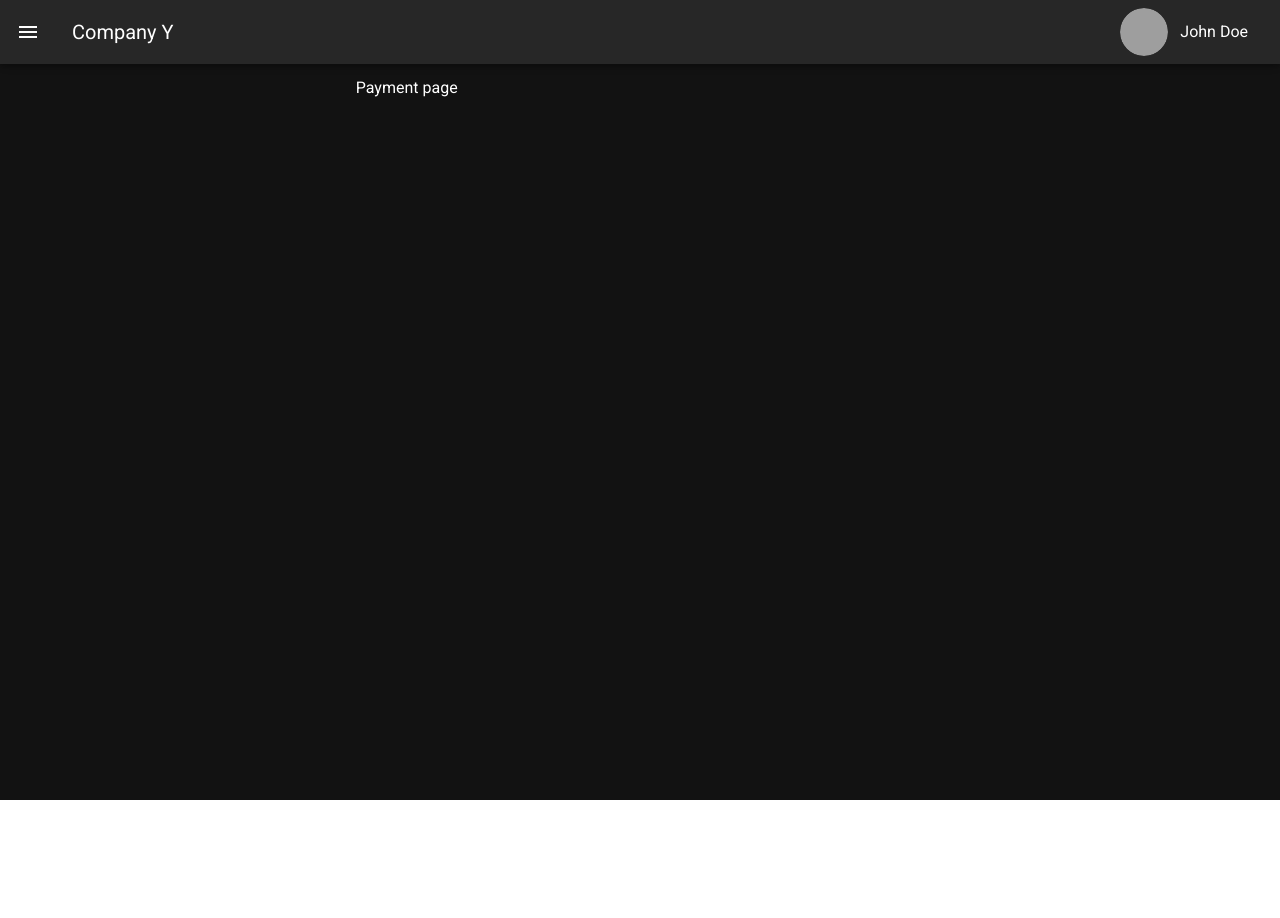
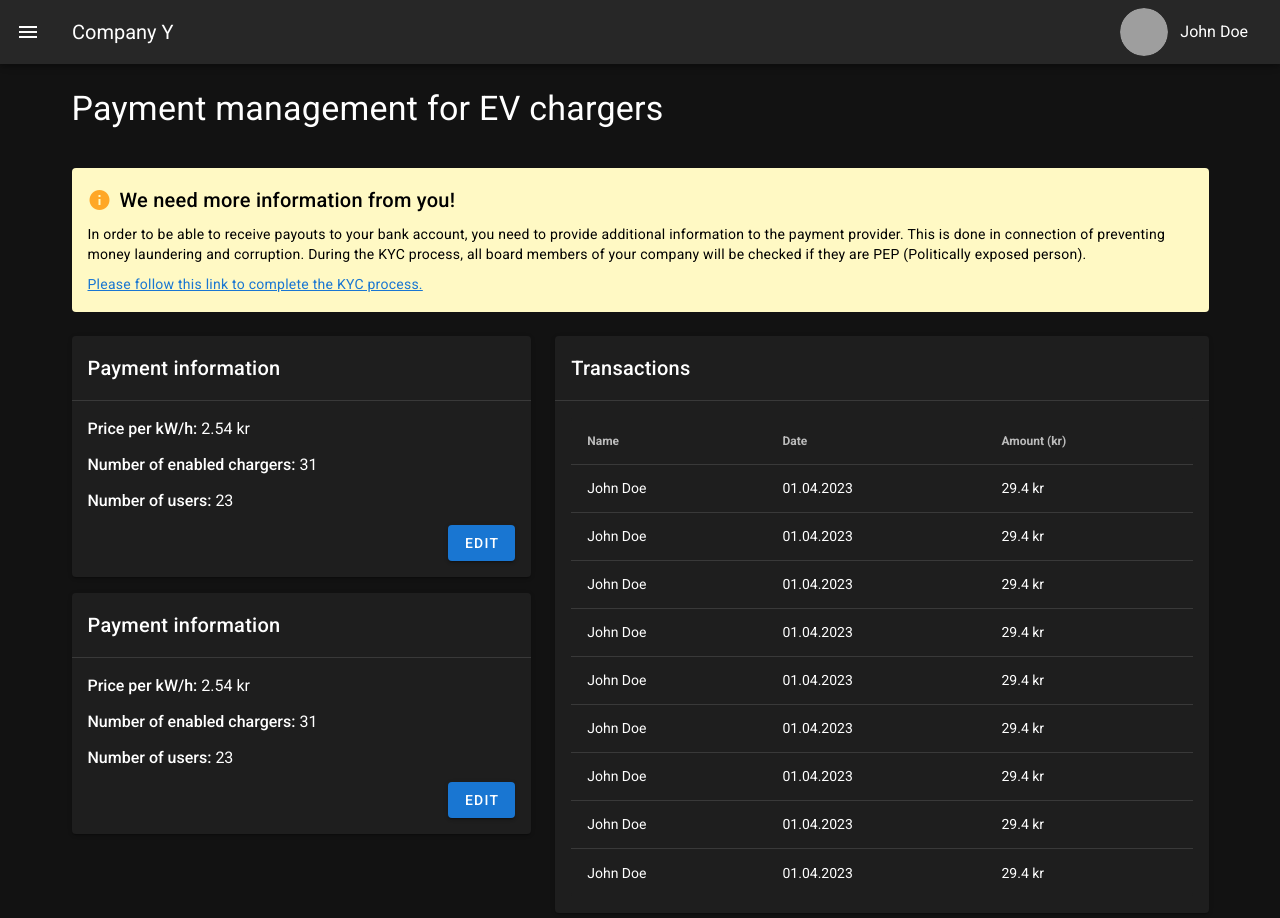
Before and after one commit to zufarzhan/kyc-pep-flow-example, a Nuxt app: page / in a window 1280 px wide. Shown: the top 918 px of the page. Before the commit the page ends 800 px from the top, so only its background shows below. Built offline with nearby package versions, Linux system fonts and the light colour scheme; grey boxes are pictures that could not be loaded.

Commit message:
feat(client): Added mocked implementation of the payment management page

```diff
--- /dev/null
+++ b/components/KycBanner.vue
@@ -0,0 +1,26 @@
+<template>
+  <v-sheet color="yellow lighten-4 " rounded elevation class="pa-4 black--text">
+    <div class="d-flex align-center mb-2">
+      <v-icon color="orange lighten-1">mdi-information</v-icon>
+      <span class="text-h6 ml-2">We need more information from you!</span>
+    </div>
+
+    <div class="text-body-2 mb-2">
+      In order to be able to receive payouts to your bank account, you need to
+      provide additional information to the payment provider. This is done in
+      connection of preventing money laundering and corruption. During the KYC
+      process, all board members of your company will be checked if they are PEP
+      (Politically exposed person).
+    </div>
+
+    <nuxt-link to="/kyc" class="text-body-2">
+      Please follow this link to complete the KYC process.
+    </nuxt-link>
+  </v-sheet>
+</template>
+
+<script>
+export default {
+  name: 'KycBanner',
+}
+</script>
--- /dev/null
+++ b/components/PaymentInformation.vue
@@ -0,0 +1,30 @@
+<template>
+  <v-card>
+    <v-card-title>Payment information</v-card-title>
+    <v-divider></v-divider>
+
+    <v-container class="pa-4">
+      <div class="mb-3">
+        <span class="font-weight-medium">Price per kW/h:</span>
+        2.54 kr
+      </div>
+      <div class="mb-3">
+        <span class="font-weight-medium"> Number of enabled chargers: </span>
+        31
+      </div>
+      <div class="mb-3">
+        <span class="font-weight-medium"> Number of users:</span>
+        23
+      </div>
+      <div class="d-flex justify-end">
+        <v-btn color="primary">Edit</v-btn>
+      </div>
+    </v-container>
+  </v-card>
+</template>
+
+<script>
+export default {
+  name: 'PaymentInformation',
+}
+</script>
--- /dev/null
+++ b/components/PaymentTransactions.vue
@@ -0,0 +1,33 @@
+<template>
+  <v-card>
+    <v-card-title>Transactions</v-card-title>
+    <v-divider></v-divider>
+
+    <v-container class="pa-4">
+      <v-simple-table>
+        <template #default>
+          <thead>
+            <tr>
+              <th class="text-left">Name</th>
+              <th class="text-left">Date</th>
+              <th class="text-left">Amount (kr)</th>
+            </tr>
+          </thead>
+          <tbody>
+            <tr v-for="i in 9" :key="i">
+              <td>John Doe</td>
+              <td>01.04.2023</td>
+              <td>29.4 kr</td>
+            </tr>
+          </tbody>
+        </template>
+      </v-simple-table>
+    </v-container>
+  </v-card>
+</template>
+
+<script>
+export default {
+  name: 'PaymentTransaction',
+}
+</script>
--- a/pages/index.vue
+++ b/pages/index.vue
@@ -1,7 +1,23 @@
 <template>
-  <v-row justify="center" align="center">
-    <v-col cols="12" sm="8" md="6"> Payment page </v-col>
-  </v-row>
+  <v-container>
+    <div class="text-h4 mb-10">Payment management for EV chargers</div>
+
+    <v-row>
+      <v-col cols="12">
+        <kyc-banner />
+      </v-col>
+    </v-row>
+
+    <v-row>
+      <v-col cols="12" sm="5">
+        <payment-information class="mb-4" />
+        <payment-information />
+      </v-col>
+      <v-col cols="12" sm="7">
+        <payment-transactions />
+      </v-col>
+    </v-row>
+  </v-container>
 </template>
 
 <script>
```
